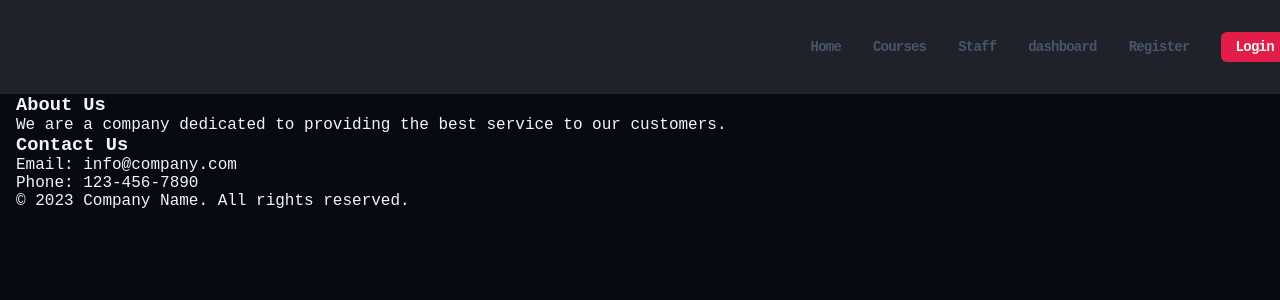
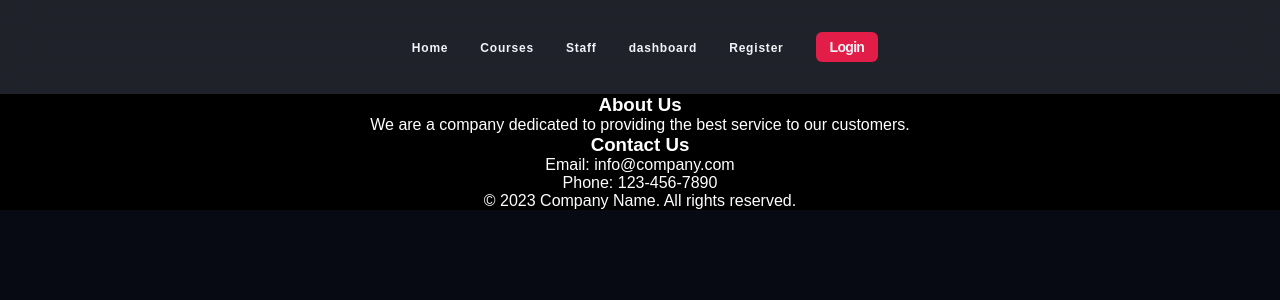
Before and after one commit to ArioBarzanzb/alireza, a Django app: page / in a window 1280 px wide. Shown: the top 300 px of the page. Run offline with Django 4.2, Linux system fonts and the light colour scheme.

Commit message:
Update styles.css
styles for courses finished

```diff
--- a/lirez/lirez/lirez/static/lirez/styles.css
+++ b/lirez/lirez/lirez/static/lirez/styles.css
@@ -52,22 +50,11 @@
     align-items: center;
 }
 
-.smIcon{
-    margin: 20px;
-    background-color: var(--clr-slate600);
-    width: 35px;
-  height: 35px;
+.header {
+    z-index: 10;
     display: flex;
+    align-items: center;
     justify-content: center;
-  align-items: center;
-  border-radius: 10px;
-  margin-left: 15px;
-}
-
-.header{
-    display: flex;
-    justify-content: flex-end;
-    align-items: center;
     padding-top: 2rem;
     padding-bottom: 2rem;
     background-color: rgba(255, 255, 255, 0.1);
@@ -77,29 +64,19 @@
     transition: all 0.3s ease;
 }
 
-.header__menu{
-    display: none;
-}
 
-.header__bars{
+
+.header__bars {
     color: var(--clr-light);
     width: var(--size-2xl);
     display: block;
 
 }
-/* xs */
-/* @media(min-width:475px){
 
-} */
 
-/* sm */
-/* @media(min-width:640px){
 
-} */
-
-/* md */
-@media(min-width:768px){
-    .header__menu{
+.header__menu {
+    margin-left: 10px;
     display: flex;
     align-items: center;
     list-style: none;
@@ -107,15 +84,16 @@
     gap: 2em;
 }
 
-    .header__link{
+.header__link {
     font-size: var(--size-xs);
     font-weight: 600;
-         color: var(--clr-slate600);
-         letter-spacing: -0.05rem;
+    color: var(--clr-light);
+    letter-spacing: 0.05rem;
     transition: color 0.3s;
 
 }
-    .btn{
+
+.btn {
     display: inline-block;
     font-weight: 600;
     text-decoration: none;
@@ -135,52 +114,46 @@
     font-size: var(--size-xs);
 }
 
-    .header__bars{
+.header__bars {
     display: none;
+}
+
+
+/* lg */
+@media(min-width:800px) {
+    .header__link {
+        font-size: var(--size-xs);
+        transition: color 0.3s;
+    }
+    .header__login {
+        font-size: var(--size-sm);
     }
 }
 
-/* lg */
-@media(min-width:1024px){
-    .header__link{
-        font-size: var(--size-sm);
-        font-weight: 600;
-        color: var(--clr-slate600);
-        letter-spacing: -0.05rem;
+
+@media(max-width:600px) {
+    .header__link {
+        font-size:var(--size-xxs);
         transition: color 0.3s;
-
     }
-   .btn{
-       display: inline-block;
-       font-weight: 600;
-       text-decoration: none;
-       letter-spacing: -0.05em;
-       background-color: var(--clr-rose);
-       color: var(--clr-light);
-       padding: 0.5em 1em;
-       border-radius: 6px;
-       transition:transform 0.3s;
+    .header__login {
+        font-size: 0.6rem;
     }
-
-   .header__login {
-       font-size: var(--size-sm);
-   }
-
 }
 
 
-*{
+* {
     padding: 0;
     margin: 0;
-    font-family: 'Courier New', Courier, monospace;
+    font-family: Arial, Helvetica, sans-serif;
     line-height: calc(1em +0.5rem);
 }
 
-html{
+html {
     scroll-behavior: smooth;
 }
 
-body{
+body {
     background-color: var(--clr-dark);
     color: var(--clr-light);
 }
@@ -254,67 +201,145 @@ strong{
 }
 
 /* xs */
-@media(min-width:475px){
-     .container{
-        max-width: 475px;
+
+
+.login-container {
+    margin: 0 auto;
+}
+
+.form {
+    width: 100%;
+    margin: 4rem auto;
+    background-color: var(--clr-slate800);
+    padding: 4rem;
+    border-radius: 10px;
+}
+
+.form h1 {
+    font-size: var(--size-4xl);
+    color: var(--clr-rose);
+    text-align: center;
+}
+
+.form__group {
+    margin-bottom: 2rem;
+}
+
+.form__group label {
+    display: block;
+    font-size: var(--size-base);
+    color: var(--clr-slate400);
+}
+
+.form__group input {
+    font-size: var(--size-base);
+    display: block;
+    width: 100%;
+    padding: 0.5rem;
+    border: none;
+    border-radius: 6px;
+}
+
+.form__group input:focus {
+    outline: none;
+}
+
+.form__submit {
+
+    text-align: center;
+    width: 20%;
+}
+
+@media (min-width: 1000px) {
+    .form__submit {
+        font-size: var(--size-base);
     }
 }
 
-/* sm */
-@media(min-width:640px){
-    .container{
-        max-width: 640px;
+
+@media (max-width: 1000px) {
+    .form__submit {
+        font-size: var(--size-sm);
+    }
+
+}
+
+@media (max-width: 800px) {
+    .form__submit {
+        font-size: var(--size-xs);
+    }
+
+    .card{
+        font-size: var(--size-xxs);
+    }
+
+}
+
+
+@media (max-width: 650px) {
+    .form__submit{
+        width: 40%;
     }
 }
 
-/* md */
-@media(min-width:768px){
-    .container{
-        max-width: 768px;
-     }
-}
-
-/* lg */
-@media(min-width:1024px){
-    .container{
-        max-width: 1024px;
-     }
-}
-
-/* xs */
-@media(min-width:1280px){
-    .container{
-        max-width: 1280px;
-     }
-}
-
-/* xs */
-@media(min-width:1536px){
-    .container{
-        max-width: 1536px;
-     }
-}
-
-.cards{
+.cards {
     display: grid;
-    grid-template-columns: repeat(4,1fr);
-    gap: 30px;
-    padding: 30px;
-    grid-template-rows: auto;
-}
-
-.cards{
-    display: grid;
-    grid-template-columns: repeat(auto-fit,minmax(225px,1fr));
+    grid-template-columns: repeat(auto-fit, minmax(225px, 1fr));
     gap: 30px;
     padding: 30px;
     grid-template-rows: auto;
     max-width: calc(100% - 10rem);
     margin: auto;
+    padding: 50px;
 }
 
-.card{
+.card {
     background-color: rgba(255, 255, 255, 0.1);
-    padding: 0.5rem;
+    padding: 2rem;
     border-radius: 25px;
+    transition: all 0.3s ease;
+    z-index: 0;
+    font-family: Arial, Helvetica, sans-serif;
+    font-size: var(--size-xs);
+    letter-spacing: 0.05rem;
+    line-height: 1rem;
 }
+
+.card:hover{
+    transform: translateY(-5px);
+}
+
+.footer {
+    left: 0;
+    bottom: 0;
+    width: 100%;
+    background-color: black;
+    color: white;
+    text-align: center;
+}
+
+.w-6{
+    z-index: 2;
+    width: 50%;
+    height: 0.6rem;
+    margin-left: 2px;
+    transition: all 0.3s ease;
+    transform: translateX(-45%);
+}
+
+.w-6:hover{
+    color: var(--clr-rose);
+    transform: translateX(-40%);
+}
+
+.a-card{
+    display: flex;
+    flex-direction: row;
+    justify-content: flex-start;
+    align-items: center;
+    margin-top: 1rem;
+}
+
+.content{
+    margin-top: 1rem;
+}
```
Also changed, not shown: other parts of lirez/lirez/lirez/static/lirez/styles.css (+34 -61 lines). Lines whose indentation alone changed are shown as unchanged.
